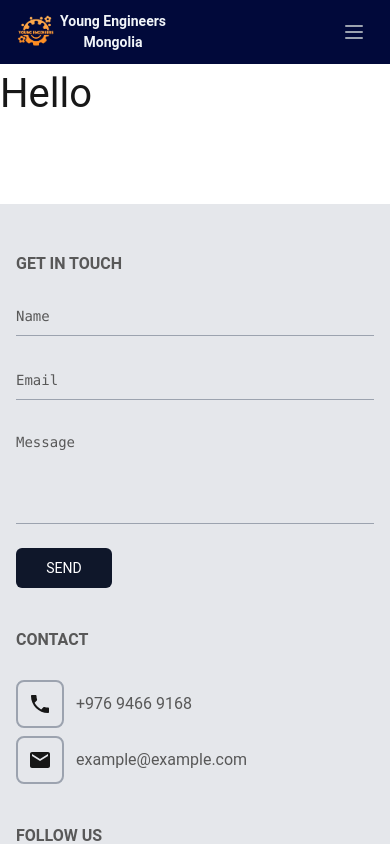
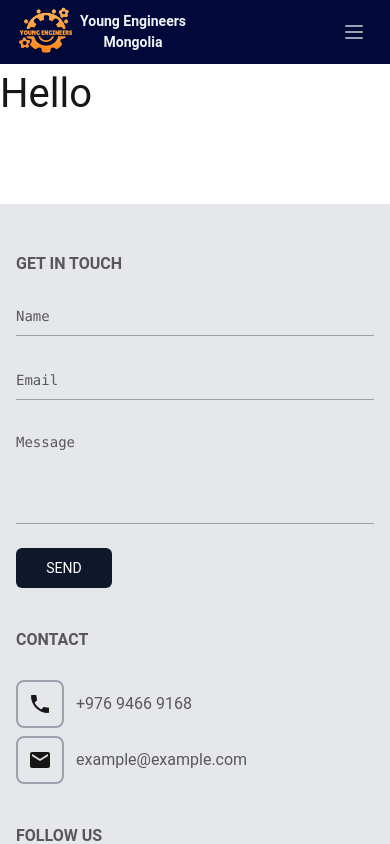
Before and after one commit to dannk1/yem, a Next.js app: page /Projects in a window 390 px wide. Shown: the top 844 px of the page. Built offline with nearby package versions, Linux system fonts and the light colour scheme.

Commit message:
Some Minor changes

```diff
--- a/app/page.tsx
+++ b/app/page.tsx
@@ -17,12 +17,14 @@ export default function HomePage() {
       head: "Төслүүд",
       para: "Lorem ipsum dolor sit amet, consectetur adipiscing elit. Donec mauris massa, iaculis eget ligula non, mattis hendrerit urna. Curabitur id ante tristique, rutrum odio et, lacinia odio. Vivamus arcu dolor, gravida non tellus quis, blandit lobortis libero. Pellentesque a convallis ex. Cras ac mi at nibh commodo auctor a eget erat. Morbi a ipsum nibh. Sed ullamcorper turpis lectus, sed posuere nisi ultricies eu. Integer rutrum nulla vitae nunc egestas, fringilla fermentum sem rutrum.",
       btnDisplay: true,
+      buttonURL: "/Projects",
     },
     {
       number: "03",
       head: "Блог",
       para: "Lorem ipsum dolor sit amet, consectetur adipiscing elit. Donec mauris massa, iaculis eget ligula non, mattis hendrerit urna. Curabitur id ante tristique, rutrum odio et, lacinia odio. Vivamus arcu dolor, gravida non tellus quis, blandit lobortis libero. Pellentesque a convallis ex. Cras ac mi at nibh commodo auctor a eget erat. Morbi a ipsum nibh. Sed ullamcorper turpis lectus, sed posuere nisi ultricies eu. Integer rutrum nulla vitae nunc egestas, fringilla fermentum sem rutrum.",
       btnDisplay: true,
+      buttonURL: "/Blogs",
     },
   ];
 
@@ -71,6 +73,7 @@ export default function HomePage() {
             head={context.head}
             para={context.para}
             displayBtn={context.btnDisplay}
+            buttonURL={context.btnDisplay ? context.buttonURL : undefined}
           />
         ))}
       </article>
--- a/components/Contact-Form.tsx
+++ b/components/Contact-Form.tsx
@@ -1,47 +1,50 @@
-'use client'
+"use client";
 
-import React, { useState } from "react"
-import emailjs from "emailjs-com"
-import { Button } from "@/components/ui/button"
-import { Input } from "@/components/ui/input"
-import { Textarea } from "@/components/ui/textarea"
+import React, { useState } from "react";
+import emailjs from "emailjs-com";
+import { Button } from "@/components/ui/button";
+import { Input } from "@/components/ui/input";
+import { Textarea } from "@/components/ui/textarea";
 
 export default function ContactForm() {
   const [formData, setFormData] = useState({
     name: "",
     email: "",
     message: "",
-  })
-  const [status, setStatus] = useState<string | null>(null)
+  });
+  const [status, setStatus] = useState<string | null>(null);
 
-  const handleChange = (e: React.ChangeEvent<HTMLInputElement | HTMLTextAreaElement>) => {
-    const { name, value } = e.target
+  const handleChange = (
+    e: React.ChangeEvent<HTMLInputElement | HTMLTextAreaElement>
+  ) => {
+    const { name, value } = e.target;
     setFormData({
       ...formData,
       [name]: value,
-    })
-  }
+    });
+  };
 
   const handleSubmit = (e: React.FormEvent<HTMLFormElement>) => {
-    e.preventDefault()
+    e.preventDefault();
 
-    // Send email using EmailJS
-    emailjs.send(
+    emailjs
+      .send(
         "service_rii5rwg",
         "template_c2av3kw",
         formData,
         "VcV60dG40jUbvlqdC"
-    ).then(
-      () => { // Using an arrow function here to ignore the response parameter
-        setStatus("Message sent successfully!")
-        setFormData({ name: "", email: "", message: "" })
+      )
+      .then(
+        () => {
+          setStatus("Message sent successfully!");
+          setFormData({ name: "", email: "", message: "" });
         },
         (error) => {
-        setStatus("Failed to send the message. Please try again.")
-        console.error("EmailJS error:", error)
+          setStatus("Failed to send the message. Please try again.");
+          console.error("EmailJS error:", error);
         }
-    )
-  }
+      );
+  };
 
   return (
     <form onSubmit={handleSubmit} className="w-full max-w-xl">
@@ -81,5 +84,5 @@ export default function ContactForm() {
         {status && <p className="mt-4">{status}</p>}
       </div>
     </form>
-  )
+  );
 }
--- a/components/Navbar.tsx
+++ b/components/Navbar.tsx
@@ -4,7 +4,7 @@ import React, { useState, useEffect } from "react";
 import Link from "next/link";
 import Image from "next/image";
 import { ChevronDown, Menu, X } from "lucide-react";
-import WhiteLogo from "/assets/logo-yellow transparent.png";
+import YellowLogo from "/assets/logo-yellow transparent.png";
 
 export default function Navbar() {
   const [isOpen, setIsOpen] = useState(false);
@@ -35,11 +35,11 @@ export default function Navbar() {
             <div className="flex items-center">
               <Link href="/" className="flex items-center gap-1">
                 <Image
-                  src={WhiteLogo}
+                  src={YellowLogo}
                   alt="Logo"
-                  width={40}
-                  height={40}
-                  className="lg:w-[60px] lg:h-[60px]"
+                  width={60}
+                  height={60}
+                  className="lg:w-[60px] lg:h-[60px] md:w-[50px] md:h-[50px] sm:w-[40px] sm:h-[40px]"
                 />
                 <h1 className="text-center font-bold text-[14px] lg:text-[18px]">
                   Young Engineers <br /> Mongolia
@@ -124,7 +124,7 @@ export default function Navbar() {
                   className="flex items-center gap-1"
                   onClick={() => setIsOpen(false)}
                 >
-                  <Image src={WhiteLogo} alt="Logo" width={40} height={40} />
+                  <Image src={YellowLogo} alt="Logo" width={40} height={40} />
                   <h1 className="text-center font-bold text-[14px]">
                     Young Engineers <br /> Mongolia
                   </h1>
--- a/components/paragraph.tsx
+++ b/components/paragraph.tsx
@@ -1,14 +1,15 @@
 import React from "react";
 import Image from "next/image";
+import Link from "next/link";
 
 interface ParagraphProps {
   displayBtn: boolean;
-  buttonURL?: string; // Fixed the typo here
+  buttonURL?: string;
   number: string;
   head: string;
   para: string;
   imagesrc?: string;
-  altText?: string; // Added alt text prop
+  altText?: string;
 }
 
 const Paragraph: React.FC<ParagraphProps> = (props) => {
@@ -17,17 +18,16 @@ const Paragraph: React.FC<ParagraphProps> = (props) => {
 
   const DisplayLink = () => {
     if (displayBtn && buttonURL) {
-      // Check if buttonURL is defined
       return (
-        <a
+        <Link
           href={buttonURL}
           className="hover:scale-[1.05] duration-300 w-[160px] md:ml-4 h-auto px-4 py-2 text-base text-center bg-[#ff8d23] text-[#fff5ee] mt-4 rounded-md"
         >
           Илүү ихийг харах
-        </a>
+        </Link>
       );
     }
-    return null; // Explicitly return null if not displaying the button
+    return null;
   };
 
   return (
@@ -54,5 +54,4 @@ const Paragraph: React.FC<ParagraphProps> = (props) => {
     </article>
   );
 };
-
-export default Paragraph;
+export default Paragraph
```
Lines whose indentation alone changed are shown as unchanged.
